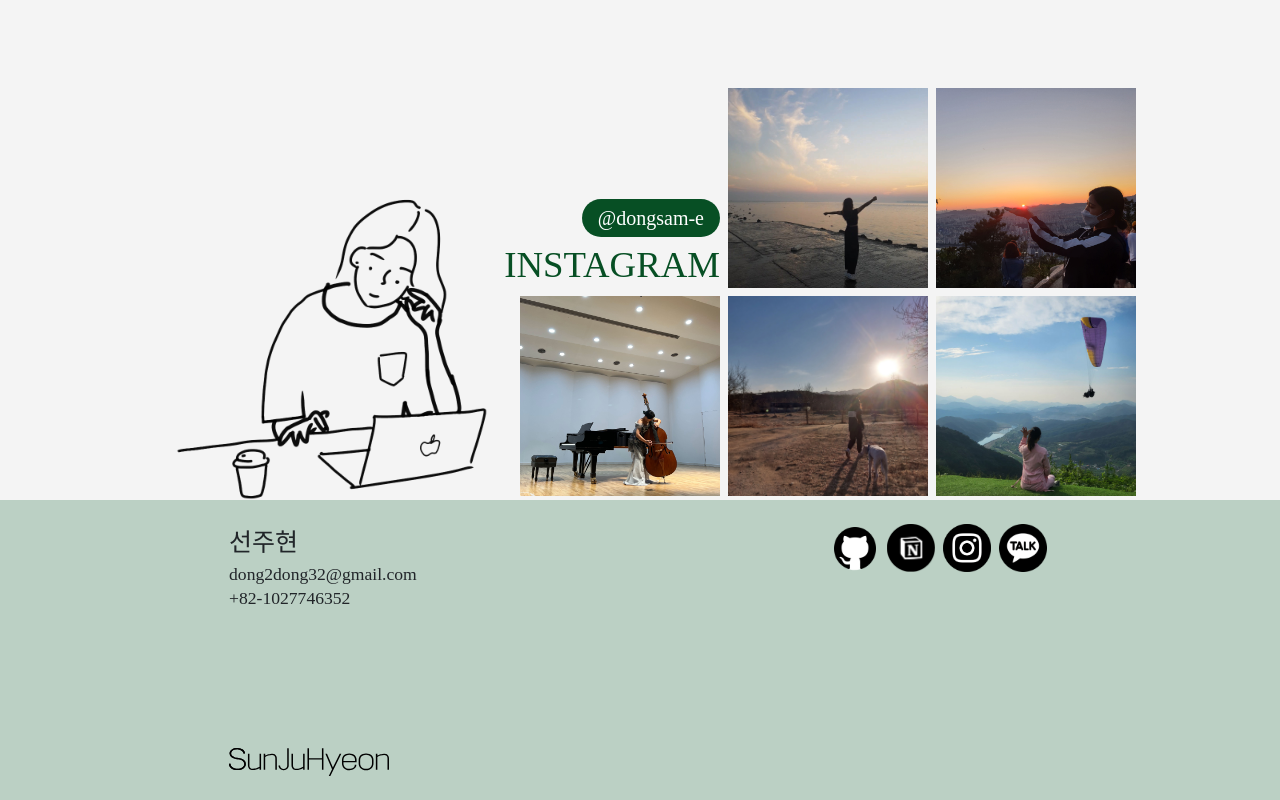
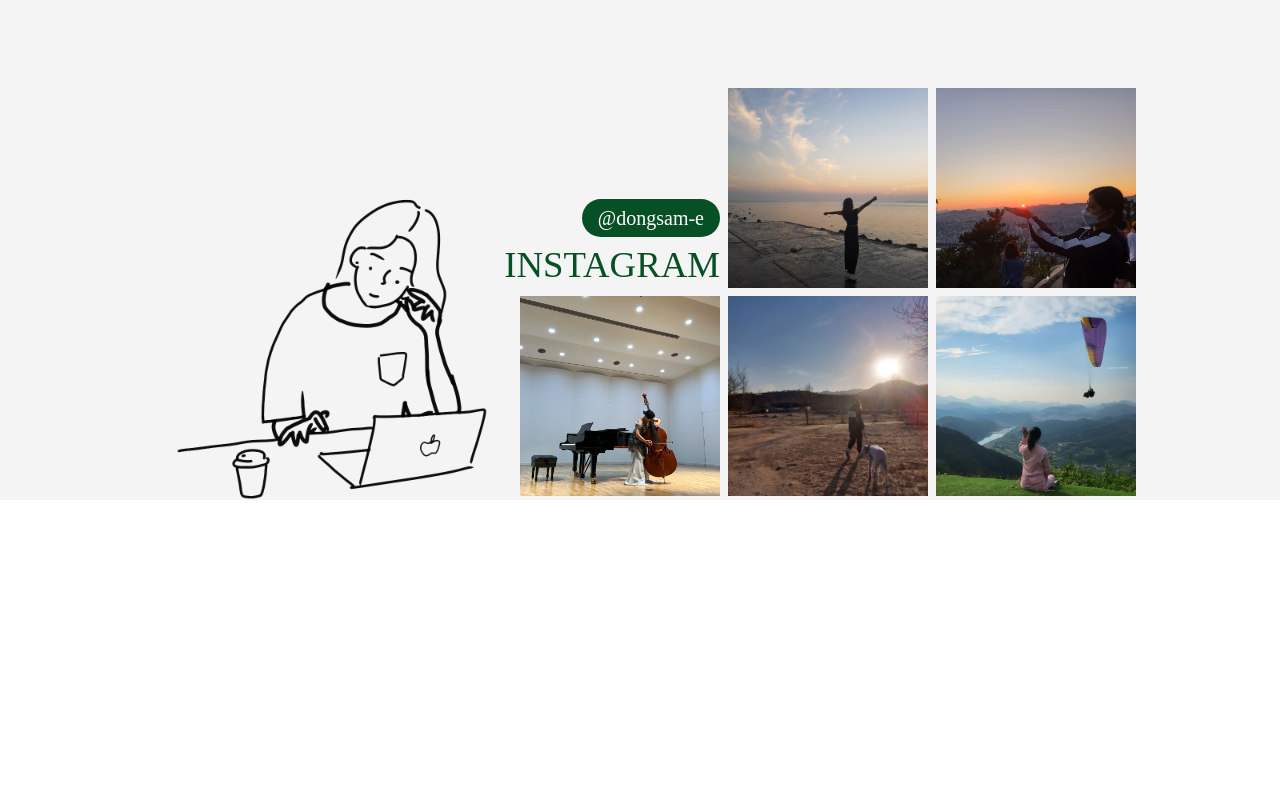
Before and after one commit to dongsam-E/dongsam-E.github.io, a React (Create React App) app: page / in a window 1280 px wide. Shown: the part 5797-6597 px from the top of the page. After the commit the page ends 6297 px from the top, so only its background shows below. Built offline with nearby package versions, Linux system fonts and the light colour scheme; a web font is replaced by a local one.

Commit message:
풋터 삭제

```diff
--- a/src/App.js
+++ b/src/App.js
@@ -1,6 +1,5 @@
 import Hd from './layout/Hd'
 import Content from './layout/Content'
-import Ft from './layout/Ft'
 
 import info from './data/info.json'
 
@@ -9,7 +8,6 @@
         <>
         <Hd id="hd" info={info}></Hd>
         <Content id="content" info={info}></Content>
-        <Ft id="ft"></Ft>
         </>
     )
 }
```
